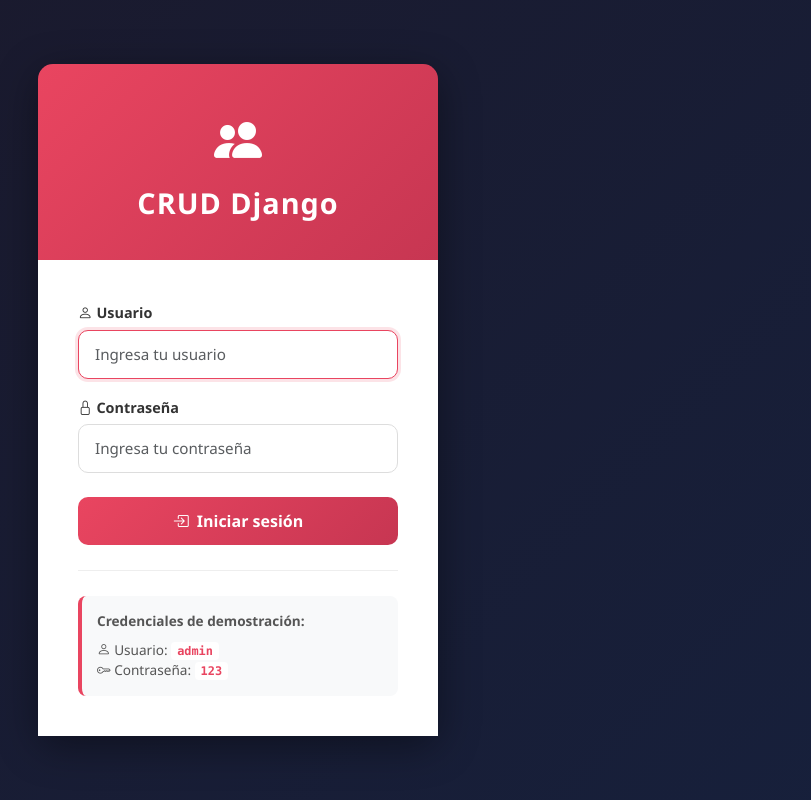
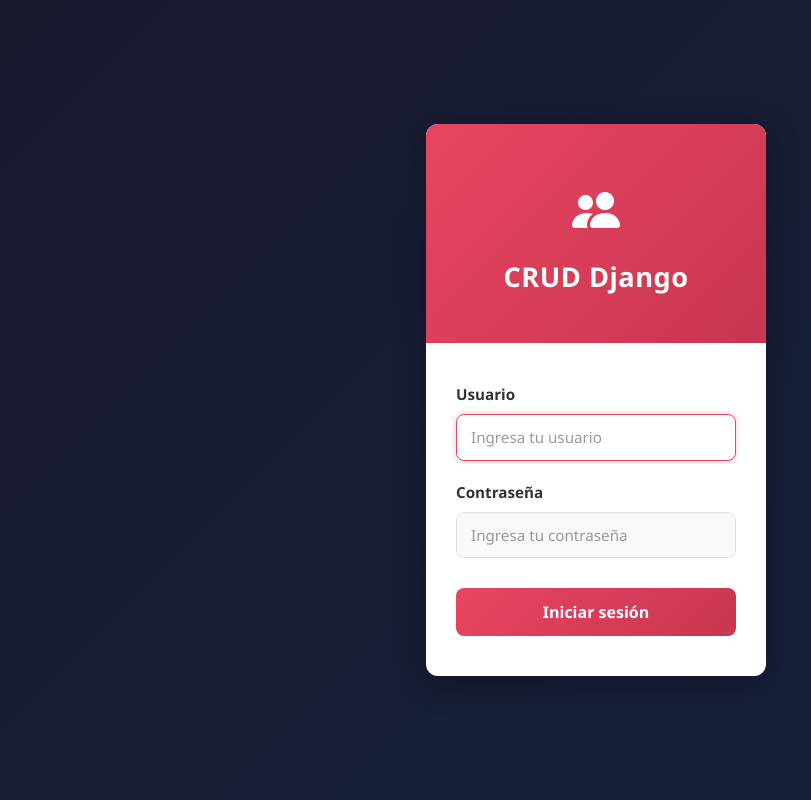
Before and after one commit to Stranix12/poo-tarea-render, a Django app: page /login/ in a window 1280 px wide. Shown: the whole page, without its empty margins (44-855 px from the left). Run offline with Django 5.2, Linux system fonts and the light colour scheme.

Commit message:
Mejorar diseño del login - más sencillo y limpio

```diff
--- a/empleados/templates/empleados/login.html
+++ b/empleados/templates/empleados/login.html
@@ -7,109 +7,131 @@
     <link href="https://cdn.jsdelivr.net/npm/bootstrap@5.3.0/dist/css/bootstrap.min.css" rel="stylesheet">
     <link href="https://cdn.jsdelivr.net/npm/bootstrap-icons@1.11.0/font/bootstrap-icons.css" rel="stylesheet">
     <style>
+        * {
+            margin: 0;
+            padding: 0;
+            box-sizing: border-box;
+        }
+
         body {
-            background: linear-gradient(135deg, #1a1a2e, #16213e);
+            background: linear-gradient(135deg, #1a1a2e 0%, #16213e 100%);
             min-height: 100vh;
             display: flex;
             align-items: center;
             justify-content: center;
-            font-family: 'Segoe UI', sans-serif;
+            font-family: 'Segoe UI', Tahoma, Geneva, Verdana, sans-serif;
         }
+
+        .login-wrapper {
+            width: 100%;
+            max-width: 380px;
+            padding: 20px;
+        }
+
         .login-card {
-            border-radius: 15px;
-            box-shadow: 0 10px 40px rgba(0, 0, 0, 0.4);
-            max-width: 400px;
-            width: 100%;
+            background: white;
+            border-radius: 12px;
+            box-shadow: 0 8px 32px rgba(0, 0, 0, 0.3);
+            overflow: hidden;
         }
+
         .login-header {
             background: linear-gradient(135deg, #e94560, #c73652);
-            padding: 40px 30px;
-            border-radius: 15px 15px 0 0;
+            padding: 50px 30px;
+            text-align: center;
             color: white;
-            text-align: center;
         }
+
         .login-header i {
             font-size: 3rem;
-            margin-bottom: 10px;
             display: block;
+            margin-bottom: 15px;
         }
+
         .login-header h1 {
-            font-size: 1.8rem;
+            font-size: 1.7rem;
             font-weight: 700;
             margin: 0;
-            letter-spacing: 1px;
+            letter-spacing: 0.5px;
         }
+
         .login-body {
-            padding: 40px;
-            background: white;
+            padding: 40px 30px;
         }
+
+        .form-group {
+            margin-bottom: 20px;
+        }
+
+        .form-group label {
+            font-weight: 600;
+            color: #333;
+            margin-bottom: 8px;
+            display: block;
+            font-size: 0.95rem;
+        }
+
         .form-control {
-            border-radius: 10px;
-            padding: 12px 16px;
-            border: 1.5px solid #ddd;
+            border: 1.5px solid #e0e0e0;
+            border-radius: 8px;
+            padding: 11px 14px;
             font-size: 0.95rem;
-            transition: all 0.2s;
+            transition: all 0.3s ease;
+            background-color: #f8f9fa;
         }
+
         .form-control:focus {
             border-color: #e94560;
-            box-shadow: 0 0 0 3px rgba(233, 69, 96, 0.15);
-            color: #333;
+            background-color: white;
+            box-shadow: 0 0 0 3px rgba(233, 69, 96, 0.1);
+            outline: none;
         }
-        .form-label {
+
+        .form-control::placeholder {
+            color: #999;
+        }
+
+        .btn-login {
+            width: 100%;
+            background: linear-gradient(135deg, #e94560, #c73652);
+            border: none;
+            border-radius: 8px;
+            padding: 12px;
             font-weight: 600;
-            color: #333;
-            margin-bottom: 6px;
+            color: white;
+            font-size: 1rem;
+            cursor: pointer;
+            transition: all 0.3s ease;
+            margin-top: 10px;
+        }
+
+        .btn-login:hover {
+            background: linear-gradient(135deg, #d63a50, #b62945);
+            box-shadow: 0 4px 12px rgba(233, 69, 96, 0.3);
+            transform: translateY(-2px);
+        }
+
+        .btn-login:active {
+            transform: translateY(0);
+        }
+
+        .alert {
+            border: none;
+            border-radius: 8px;
+            margin-bottom: 20px;
+            padding: 12px 16px;
             font-size: 0.9rem;
         }
-        .btn-login {
-            background: linear-gradient(135deg, #e94560, #c73652);
-            border: none;
-            border-radius: 10px;
-            padding: 12px;
-            font-weight: 600;
-            width: 100%;
-            color: white;
-            font-size: 1rem;
-            transition: all 0.2s;
-        }
-        .btn-login:hover {
-            color: white;
-            box-shadow: 0 4px 12px rgba(233, 69, 96, 0.4);
-            transform: translateY(-2px);
-        }
-        .alert {
-            border-radius: 10px;
-            border: none;
-            margin-bottom: 20px;
-        }
-        .divider {
-            height: 1px;
-            background: #eee;
-            margin: 25px 0;
-        }
-        .credentials {
-            background: #f8f9fa;
+
+        .alert-danger {
+            background-color: #fee;
+            color: #c73652;
             border-left: 4px solid #e94560;
-            padding: 15px;
-            border-radius: 8px;
-            margin-top: 20px;
-        }
-        .credentials p {
-            margin: 0;
-            font-size: 0.85rem;
-            color: #555;
-        }
-        .credentials code {
-            background: white;
-            padding: 2px 6px;
-            border-radius: 4px;
-            font-weight: 600;
-            color: #e94560;
         }
     </style>
 </head>
 <body>
-    <div class="container">
+    <div class="login-wrapper">
         <div class="login-card">
             <div class="login-header">
                 <i class="bi bi-people-fill"></i>
@@ -117,37 +139,25 @@
             </div>
             <div class="login-body">
                 {% if error %}
-                <div class="alert alert-danger" role="alert">
-                    <i class="bi bi-exclamation-circle me-2"></i>{{ error }}
+                <div class="alert alert-danger">
+                    {{ error }}
                 </div>
                 {% endif %}
 
                 <form method="POST">
                     {% csrf_token %}
-                    <div class="mb-3">
-                        <label class="form-label">
-                            <i class="bi bi-person me-1"></i>Usuario
-                        </label>
-                        <input type="text" name="username" class="form-control" required autofocus placeholder="Ingresa tu usuario">
+                    <div class="form-group">
+                        <label for="username">Usuario</label>
+                        <input type="text" id="username" name="username" class="form-control" required autofocus placeholder="Ingresa tu usuario">
                     </div>
-                    <div class="mb-4">
-                        <label class="form-label">
-                            <i class="bi bi-lock me-1"></i>Contraseña
-                        </label>
-                        <input type="password" name="password" class="form-control" required placeholder="Ingresa tu contraseña">
+                    <div class="form-group">
+                        <label for="password">Contraseña</label>
+                        <input type="password" id="password" name="password" class="form-control" required placeholder="Ingresa tu contraseña">
                     </div>
                     <button type="submit" class="btn-login">
-                        <i class="bi bi-box-arrow-in-right me-2"></i>Iniciar sesión
+                        Iniciar sesión
                     </button>
                 </form>
-
-                <div class="divider"></div>
-
-                <div class="credentials">
-                    <p><strong>Credenciales de demostración:</strong></p>
-                    <p class="mt-2"><i class="bi bi-person"></i> Usuario: <code>admin</code></p>
-                    <p><i class="bi bi-key"></i> Contraseña: <code>123</code></p>
-                </div>
             </div>
         </div>
     </div>
```
